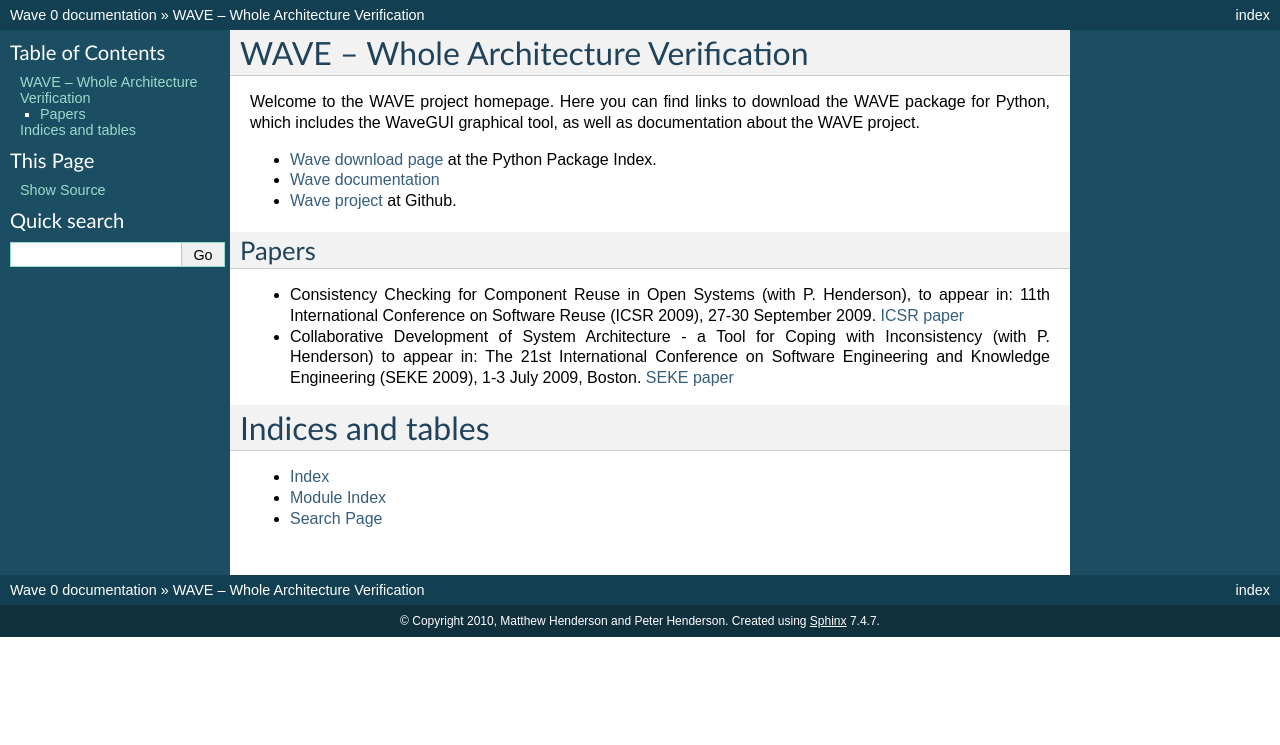
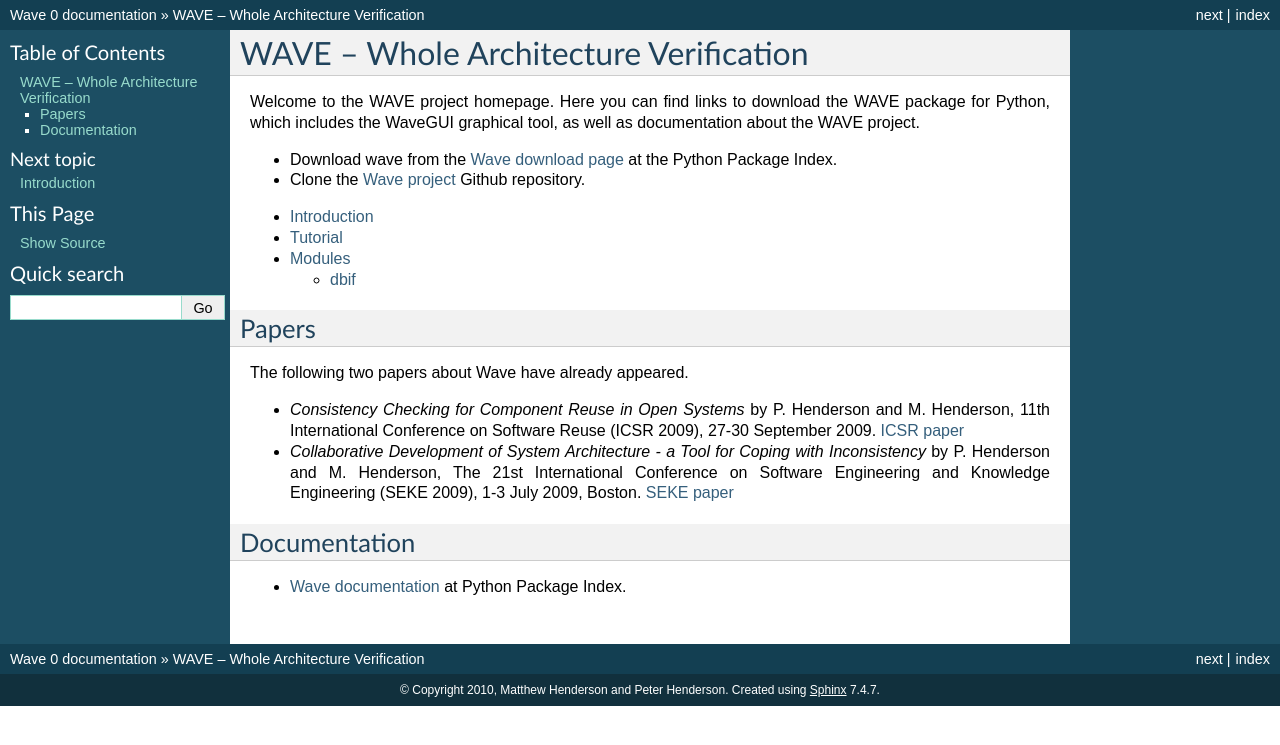
Before and after one commit to MHenderson/wave, a Sphinx documentation site: the page built from doc/index.rst, in a window 1280 px wide. Shown: the top 745 px of the page. Built offline with Sphinx 7.4.7, drawn with Linux system fonts in a browser that asks for light colours.

Commit message:
Tutorial and introduction created. API docs.

```diff
--- a/doc/conf.py
+++ b/doc/conf.py
@@ -17,6 +17,7 @@
 # add these directories to sys.path here. If the directory is relative to the
 # documentation root, use os.path.abspath to make it absolute, like shown here.
 #sys.path.insert(0, os.path.abspath('.'))
+sys.path.append(os.path.abspath('../src/wavegui'))
 
 # -- General configuration -----------------------------------------------------
 
@@ -25,7 +26,7 @@
 
 # Add any Sphinx extension module names here, as strings. They can be extensions
 # coming with Sphinx (named 'sphinx.ext.*') or your custom ones.
-extensions = []
+extensions = ['sphinx.ext.autodoc']
 
 # Add any paths that contain templates here, relative to this directory.
 templates_path = ['_templates']
--- a/doc/index.rst
+++ b/doc/index.rst
@@ -4,27 +4,32 @@
    contain the root `toctree` directive.
 
 WAVE -- Whole Architecture Verification
-================================
+=======================================
 
 Welcome to the WAVE project homepage. Here you can find links to download the WAVE package for Python, which includes the WaveGUI graphical tool, as well as documentation about the WAVE project.
 
-* `Wave download page`_ at the Python Package Index.
-* `Wave documentation`_
-* `Wave project`_ at Github.
+* Download wave from the `Wave download page`_ at the Python Package Index.
+* Clone the `Wave project`_ Github repository.
+
+.. toctree::
+   :maxdepth: 2
+
+   intro
+   tutorial
+   modules
 
 Papers
 ------
-* Consistency Checking for Component Reuse in Open Systems (with P. Henderson), to appear in: 11th International Conference on Software Reuse (ICSR 2009), 27-30 September 2009. `ICSR paper`_
-* Collaborative Development of System Architecture - a Tool for Coping with Inconsistency (with P. Henderson) to appear in: The 21st International Conference on Software Engineering and Knowledge Engineering (SEKE 2009), 1-3 July 2009, Boston. `SEKE paper`_
-.. toctree::
-   :maxdepth: 2
 
-Indices and tables
-==================
+The following two papers about Wave have already appeared.
 
-* :ref:`genindex`
-* :ref:`modindex`
-* :ref:`search`
+* *Consistency Checking for Component Reuse in Open Systems* by P. Henderson and M. Henderson, 11th International Conference on Software Reuse (ICSR 2009), 27-30 September 2009. `ICSR paper`_
+* *Collaborative Development of System Architecture - a Tool for Coping with Inconsistency* by P. Henderson and M. Henderson, The 21st International Conference on Software Engineering and Knowledge Engineering (SEKE 2009), 1-3 July 2009, Boston. `SEKE paper`_
+
+Documentation
+-------------
+
+* `Wave documentation`_ at Python Package Index.
 
 .. _Wave download page: http://pypi.python.org/pypi/Wave/0.0.1
 .. _Wave documentation: http://packages.python.org/Wave
--- /dev/null
+++ b/doc/intro.rst
@@ -0,0 +1,4 @@
+Introduction
+------------
+
+This is an introduction to the WAVE project.
--- /dev/null
+++ b/doc/tutorial.rst
@@ -0,0 +1,4 @@
+Tutorial
+--------
+
+This is a tutorial about how to use the WAVE Python library and ``wavegui`` tool.
```
Also changed, not shown: doc/modules.rst (added, +8 -0 lines).
